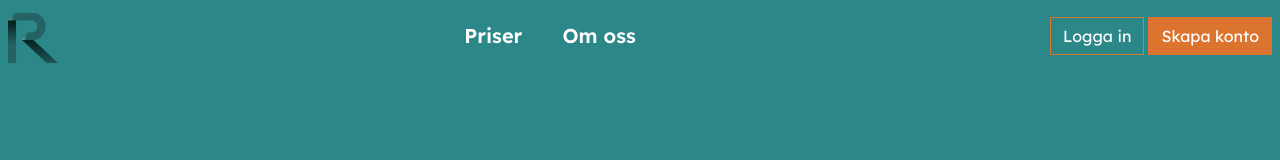
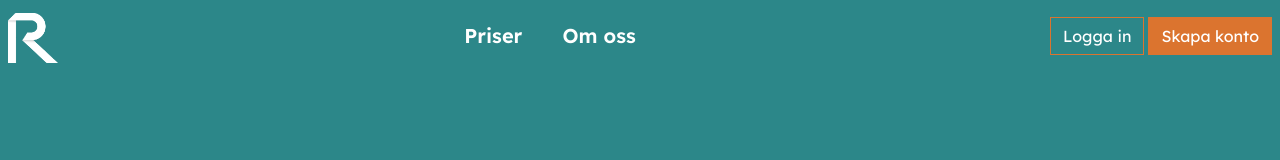
Before and after one commit to Sefikmehicic/sefikmehicic.github.io, an Angular app: page / in a window 1280 px wide. Shown: the top 160 px of the page. Built offline with nearby package versions, Linux system fonts and the light colour scheme; a web font is replaced by a local one.

Commit message:
New logo and minor fixes.

```diff
--- a/src/app/home/Navbar/navbar/navbar.component.css
+++ b/src/app/home/Navbar/navbar/navbar.component.css
@@ -4,13 +4,13 @@
     }
 }
 
-.logo{
+/* .logo{
     opacity: 0.8;
 }
 
 .logo:hover{
     opacity: 1;
-}
+} */
 
 .sticky-top{
     background-color: #FDFDFD;
@@ -87,3 +87,7 @@
     background-color: var(--orange-cta-2);
     color: white!important;
 }
+
+.remove {
+    display: none;
+}
--- a/src/app/home/Navbar/navbar/navbar.component.html
+++ b/src/app/home/Navbar/navbar/navbar.component.html
@@ -1,8 +1,8 @@
 <div  class="d-flex sticky-top ">
   <nav id="navbar" class=" navbar navbar-expand-lg container-fluid" (scroll)="onWindowScroll();">
     <a class="navbar-brand mb-0 pb-0" data-bs-dismiss="collapse" data-bs-target="#navbarSupportedContent" routerLink="/">
-        <img class="logo" src="../../assets/images/R2.png" height="50px" alt="">
-        <!-- <img class="logo" src="../../assets/images/TEXT-ROTUR.png" height="20px" alt=""> -->
+        <img id="logo-color" class="logo remove" src="../../assets/images/R2.png" height="50px" alt="">
+        <img id="logo-white" class="logo" src="../../assets/images/IDE9VIT2-no-shadow.png" height="50px" alt="">
     </a>
     <button id="btnToggle" class="navbar-toggler" type="button" data-bs-toggle="collapse" data-bs-target="#navbarSupportedContent" aria-controls="navbarSupportedContent" aria-expanded="false" aria-label="Toggle navigation">
       <span class="bi bi-list"></span>
--- a/src/app/home/Navbar/navbar/navbar.component.ts
+++ b/src/app/home/Navbar/navbar/navbar.component.ts
@@ -16,15 +16,20 @@ export class NavbarComponent implements OnInit {
 
 onWindowScroll() {
     let navbar = document.querySelector('.navbar') as HTMLElement;
-    let mobileMenu = document.querySelector('.navbarSupportedContent') as HTMLElement;
+    let logoColor = document.querySelector('#logo-color') as HTMLElement;
+    let logoWhite = document.querySelector('#logo-white') as HTMLElement;
 
     if (window.pageYOffset > navbar.clientHeight) {
       navbar.classList.add('navbar-inverse');
       navbar.classList.add('shadow-sm');
+      logoWhite.classList.add('remove');
+      logoColor.classList.remove('remove');
 
     } else {
       navbar.classList.remove('navbar-inverse');
       navbar.classList.remove('shadow-sm');
+      logoWhite.classList.remove('remove');
+      logoColor.classList.add('remove');
     }
   }
 }
--- a/src/index.html
+++ b/src/index.html
@@ -5,6 +5,7 @@
   <title>ROTUR</title>
   <base href="/">
   <meta name="viewport" content="width=device-width, initial-scale=1">
+  <meta name="theme-color" content="#FFFFFF" />
   <link rel="icon" type="image/x-icon" href="../../assets/images/R2.png">
   <link href="https://cdn.jsdelivr.net/npm/bootstrap@5.3.0-alpha1/dist/css/bootstrap.min.css" rel="stylesheet" integrity="sha384-GLhlTQ8iRABdZLl6O3oVMWSktQOp6b7In1Zl3/Jr59b6EGGoI1aFkw7cmDA6j6gD" crossorigin="anonymous">
 </head>
```
Also changed, not shown: src/assets/images/IDE9VIT2-no-shadow.png (added), src/assets/images/IDE9VIT2.png (added), 5 other files (tests, documents, lock files or other folders).
